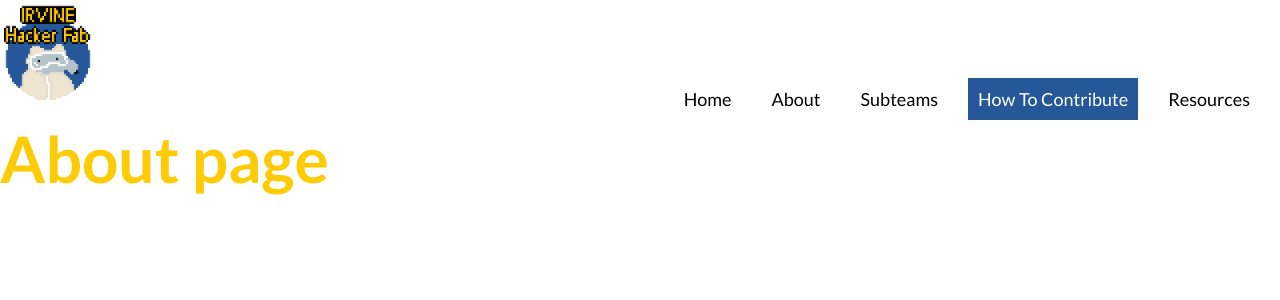
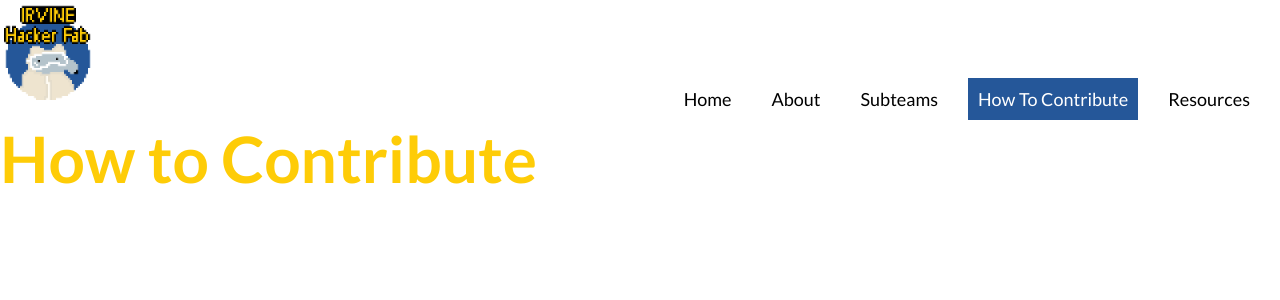
Before and after one commit to irvinehackerfab/hfab-website, a React (Vite) app: page /HowtoContribute in a window 1280 px wide. Shown: the top 300 px of the page. Built offline with nearby package versions, Linux system fonts and the light colour scheme.

Commit message:
update names of pages

```diff
--- a/src/App.jsx
+++ b/src/App.jsx
@@ -2,6 +2,9 @@ import { BrowserRouter as Router, Routes, Route } from "react-router-dom";
 import NavBar from "./NavBar";
 import Home from "./pages/Home";
 import About from "./pages/About";
+import HowToContribute from "./pages/HowToContribute";
+import Resources from "./pages/Resources";
+import Subteam from "./pages/Subteam";
 import Footer from "./Footer";
 
 function App() {
@@ -12,9 +15,9 @@ function App() {
         <Routes>
           <Route path="/" element={<Home />} />
           <Route path="/About" element={<About />} />
-          <Route path="/HowtoContribute" element={<About />} />
-          <Route path="/Resources" element={<About />} />
-          <Route path="/Subteams" element={<About />} />
+          <Route path="/HowtoContribute" element={<HowToContribute />} />
+          <Route path="/Resources" element={<Resources />} />
+          <Route path="/Subteams" element={<Subteam />} />
         </Routes>
       </main>
     </Router>
--- a/src/pages/HowToContribute.jsx
+++ b/src/pages/HowToContribute.jsx
@@ -0,0 +1,11 @@
+import React from "react";
+
+function HowToContribute() {
+  return (
+    <div>
+      <h1>How to Contribute</h1>
+    </div>
+  );
+}
+
+export default HowToContribute;
--- a/src/pages/Resources.jsx
+++ b/src/pages/Resources.jsx
@@ -0,0 +1,11 @@
+import React from "react";
+
+function Resources() {
+  return (
+    <div>
+      <h1>Resources</h1>
+    </div>
+  );
+}
+
+export default Resources;
--- a/src/pages/Subteam.jsx
+++ b/src/pages/Subteam.jsx
@@ -0,0 +1,11 @@
+import React from "react";
+
+function Subteam() {
+  return (
+    <div>
+      <h1>Subteams</h1>
+    </div>
+  );
+}
+
+export default Subteam;
```
Also changed, not shown: src/pages/ContactPage.jsx (+11 -0 lines).
